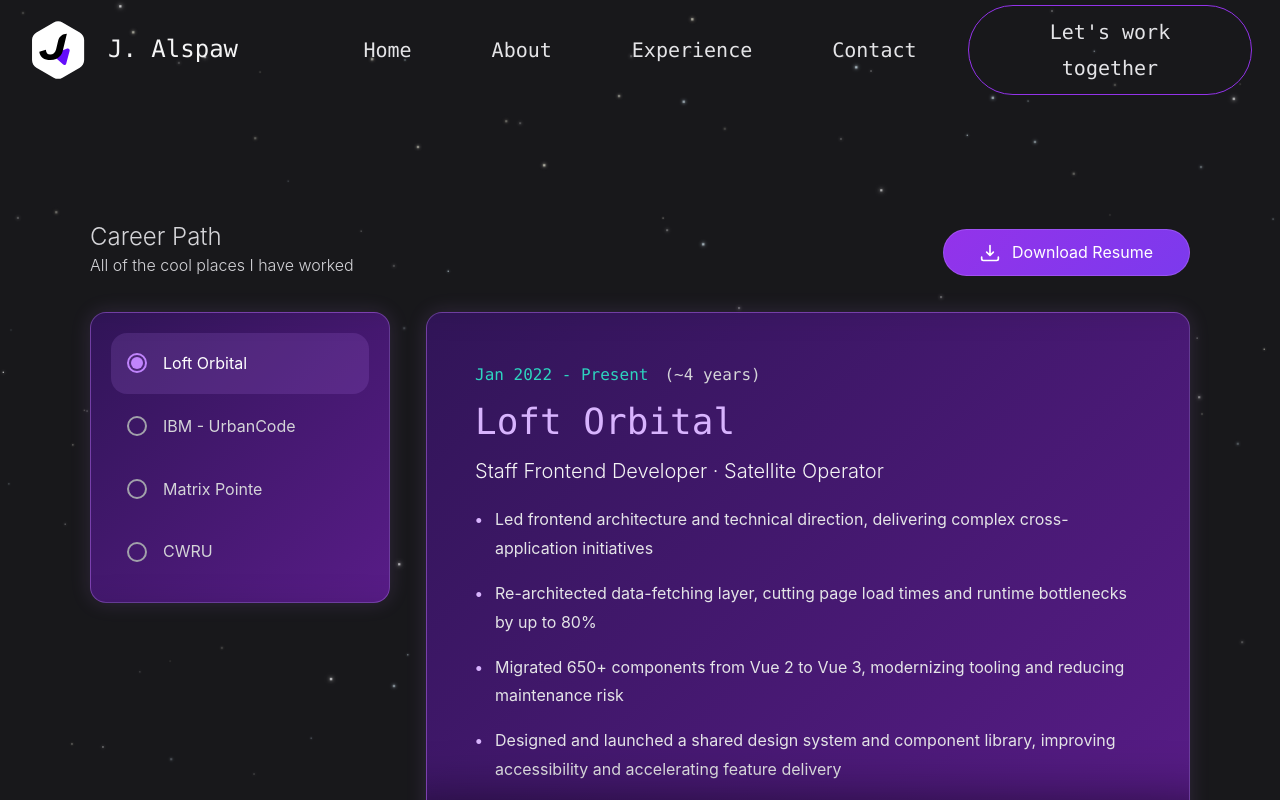
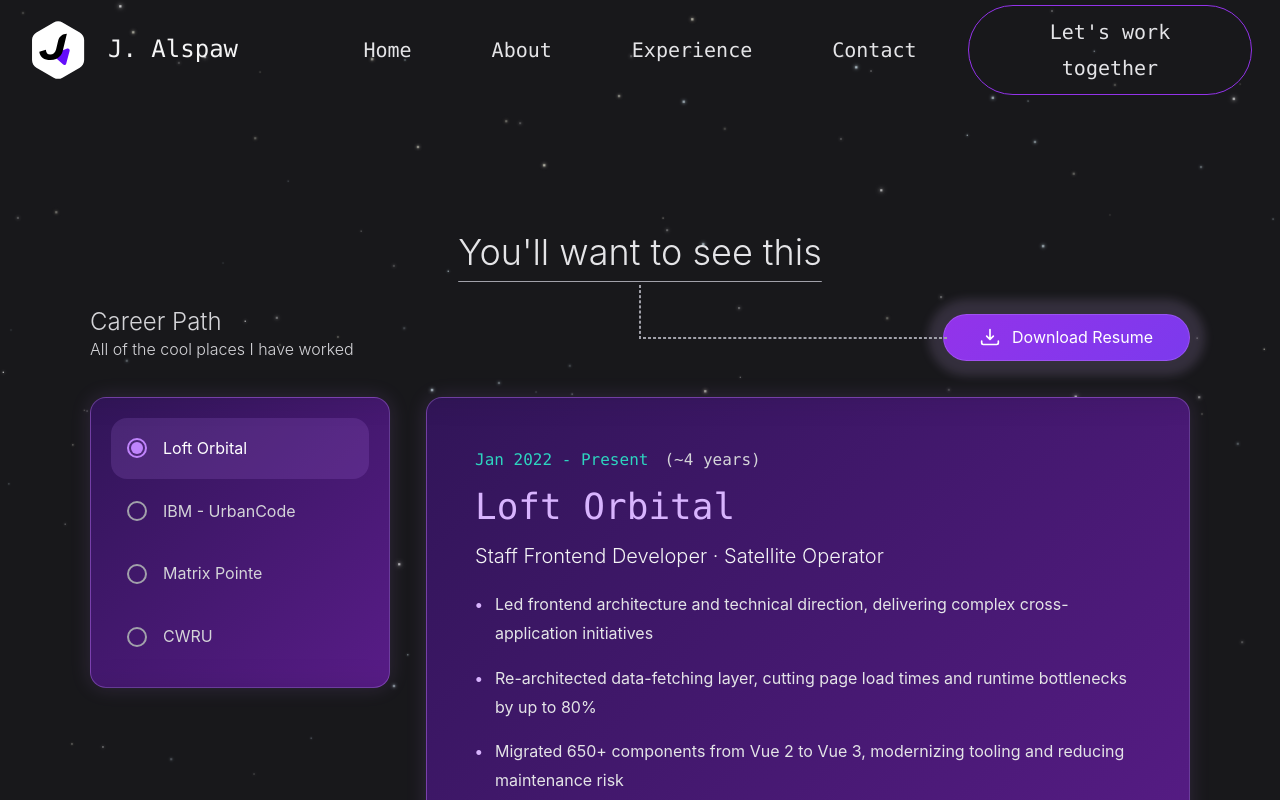
Before and after one commit to jaa134/My-Website-v3, a Vue app: page /experience in a window 1280 px wide. Shown: the top 800 px of the page. Built offline with nearby package versions, Linux system fonts and the light colour scheme.

Commit message:
feat: add content to experience page to make it pop

```diff
--- a/src/components/common/ActionButton.vue
+++ b/src/components/common/ActionButton.vue
@@ -4,6 +4,7 @@
   export interface ActionButtonProps {
     loading?: boolean;
     disabled?: boolean;
+    pulsing?: boolean;
   }
 
   defineProps<ActionButtonProps>();
@@ -11,7 +12,7 @@
 
 <template>
   <button
-    :class="['action-button', { loading }]"
+    :class="['action-button', { loading, pulsing }]"
     :disabled="disabled"
   >
     <slot></slot>
@@ -47,10 +48,26 @@
       cursor: progress;
     }
 
+    &.pulsing {
+      animation: action-button-pulse 1.8s ease-in-out infinite;
+    }
+
     &:deep(svg) {
       flex-shrink: 0;
       width: 20px;
       height: 20px;
     }
   }
+
+  @keyframes action-button-pulse {
+    0% {
+      box-shadow: 0 0 0 0 color-mix(in srgb, var(--ja-color-purple-300) 35%, transparent);
+    }
+    50% {
+      box-shadow: 0 0 10px 15px color-mix(in srgb, var(--ja-color-purple-300) 15%, transparent);
+    }
+    100% {
+      box-shadow: 0 0 0 0 color-mix(in srgb, var(--ja-color-purple-300) 35%, transparent);
+    }
+  }
 </style>
--- a/src/components/views/experience/CareerView.vue
+++ b/src/components/views/experience/CareerView.vue
@@ -81,6 +81,11 @@
 
 <template>
   <div class="career-view">
+    <div class="title">You'll want to see this</div>
+    <div class="line">
+      <div class="line-arm"></div>
+      <div class="line-arm"></div>
+    </div>
     <SectionHeader
       title="Career Path"
       subtitle="All of the cool places I have worked"
@@ -89,7 +94,7 @@
         href="/documents/Alspaw-Jacob-Resume.pdf"
         download
       >
-        <ActionButton>
+        <ActionButton pulsing>
           <DownloadIcon />
           <span>Download Resume</span>
         </ActionButton>
@@ -124,10 +129,50 @@
 
 <style scoped>
   .career-view {
+    position: relative;
     display: flex;
     flex-direction: column;
     align-items: center;
     width: 1100px;
+  }
+
+  .title {
+    margin-bottom: var(--ja-spacing-large);
+    font-size: var(--ja-font-size-2x-large);
+    font-weight: var(--ja-font-weight-light);
+    color: var(--ja-color-neutral-200);
+    text-decoration: underline;
+    text-underline-offset: var(--ja-spacing-medium);
+    text-decoration-thickness: 1px;
+    text-decoration-color: var(--ja-color-neutral-400);
+  }
+
+  .line {
+    position: absolute;
+    left: 50%;
+    transform: translateX(-50%);
+    height: 150px;
+    width: 100%;
+  }
+
+  .line-arm {
+    position: absolute;
+    border: 1px dashed var(--ja-color-neutral-400);
+
+    &:first-child {
+      top: 65px;
+      left: 50%;
+      transform: translateX(-50%);
+      width: 1px;
+      height: 54px;
+    }
+
+    &:last-child {
+      top: 117px;
+      left: calc(50% + 3px);
+      width: 304px;
+      height: 1px;
+    }
   }
 
   .details {
```
